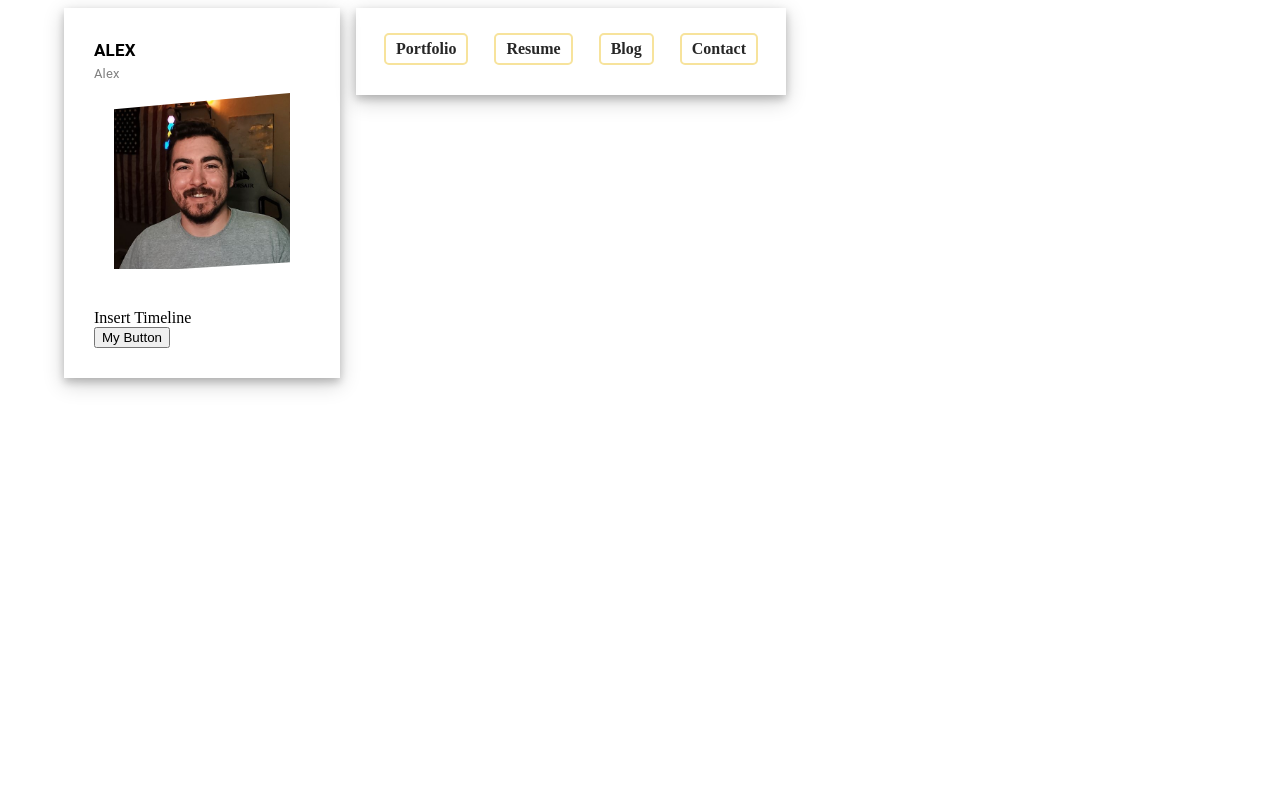
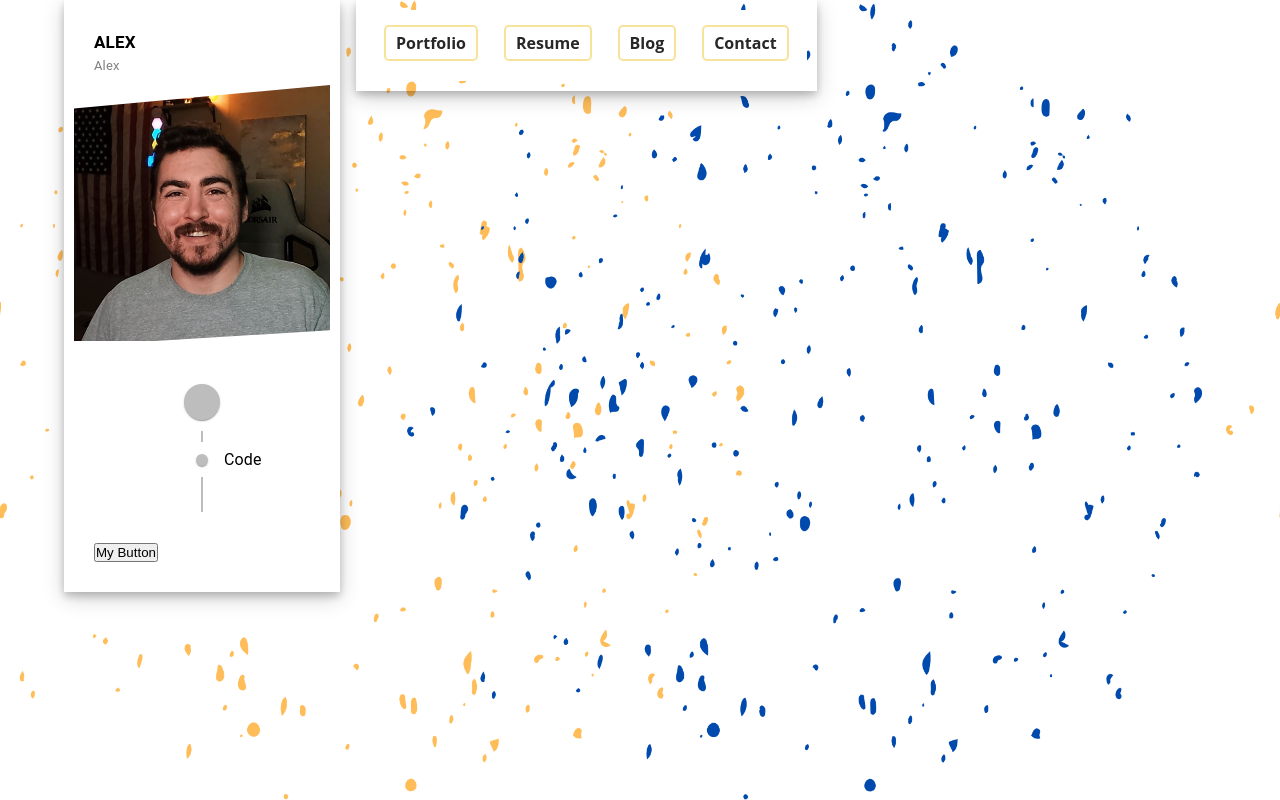
Before and after one commit to SergeantMurica/modernportfolio, a React (Vite) app: page /Portfolio in a window 1280 px wide. Built offline with nearby package versions, Linux system fonts and the light colour scheme.

Commit message:
timeline Started

```diff
--- a/package.json
+++ b/package.json
@@ -13,6 +13,7 @@
     "@emotion/react": "^11.14.0",
     "@emotion/styled": "^11.14.0",
     "@mui/icons-material": "^6.3.1",
+    "@mui/lab": "^6.0.0-beta.22",
     "@mui/material": "^6.3.1",
     "react": "^18.3.1",
     "react-dom": "^18.3.1",
--- a/src/components/Profile/Profile.css
+++ b/src/components/Profile/Profile.css
@@ -4,6 +4,7 @@
     box-shadow: 0 4px 8px 0 rgba(0, 0, 0, 0.2), 0 6px 20px 0 rgba(0, 0, 0, 0.19);
     margin: auto;
     padding: 10px;
+    background: white;
 }
 
 .profile {
--- a/src/components/Profile/Profile.jsx
+++ b/src/components/Profile/Profile.jsx
@@ -1,5 +1,7 @@
 import React from 'react'
 import {Typography} from "@mui/material";
+import CustomTimeline from '../Timeline/CustomTimeline.jsx';
+
 import './Profile.css'
 
 const Portfolio = () => {
@@ -13,7 +15,7 @@ const Portfolio = () => {
                 <img src={'./src/assets/images/ProfileImg.jpg'} alt=""/>
             </figure>
             <div className="profile_description">
-                Insert Timeline
+                <CustomTimeline/>
                 <br/>
                 <button>My Button</button>
             </div>
--- /dev/null
+++ b/src/components/Timeline/CustomTimeline.css
@@ -0,0 +1,15 @@
+.timeline {
+    padding: 0 !important;
+}
+
+.timeline .timeline_header {
+    padding: 10px;
+}
+
+.timeline .timeline_first {
+    width: 100%;
+    height: 100%;
+    float: left;
+    padding: 10px;
+    min-height: 80px;
+}
--- /dev/null
+++ b/src/components/Timeline/CustomTimeline.jsx
@@ -0,0 +1,44 @@
+import React from 'react'
+import Timeline from '@mui/lab/Timeline';
+import TimelineItem from '@mui/lab/TimelineItem';
+import TimelineSeparator from '@mui/lab/TimelineSeparator';
+import TimelineConnector from '@mui/lab/TimelineConnector';
+import TimelineContent from '@mui/lab/TimelineContent';
+import TimelineDot from '@mui/lab/TimelineDot';
+import {Icon, Typography} from "@mui/material";
+import './CustomTimeline.css'
+
+
+export const CustomTimelineSeparator = () => (
+    <TimelineSeparator className={'timeline_separator'}>
+        <TimelineDot className={'timeline_dot'}></TimelineDot>
+        <TimelineConnector />
+    </TimelineSeparator>
+)
+
+const CustomTimeline = ({title}) => {
+    return (
+        <div>
+            <Timeline>
+                {/* Item Header */}
+                <TimelineItem className={'timeline_first'}>
+                    <TimelineSeparator>
+                        <TimelineDot className={'timeline_dot_header'}>{<Icon/>}</TimelineDot>
+                        <TimelineConnector />
+                    </TimelineSeparator>
+                    <TimelineContent><Typography variant='h6' className={'timeline_header'}>{title}</Typography></TimelineContent>
+                </TimelineItem>
+
+
+                <TimelineItem>
+                    {/* Items */}
+                    <CustomTimelineSeparator/>
+                    <TimelineContent>Code</TimelineContent>
+                </TimelineItem>
+            </Timeline>
+        </div>
+    )
+}
+
+
+export default CustomTimeline;
--- a/src/index.css
+++ b/src/index.css
@@ -0,0 +1,16 @@
+* {
+    box-sizing: border-box;
+    margin: 0;
+    padding: 0;
+}
+body {
+    font-family: 'Open Sans', sans-serif;
+    -webkit-font-smoothing: antialiased;
+    -moz-osx-font-smoothing: grayscale;
+    overflow-x: hidden;
+    background: white url("./assets/images/background.png");
+    background-repeat: round;
+    background-attachment: fixed;
+    background-size: cover;
+    background-position: center;
+}
```
Also changed, not shown: src/assets/images/background.png (added), 1 other file (tests, documents, lock files or other folders).
